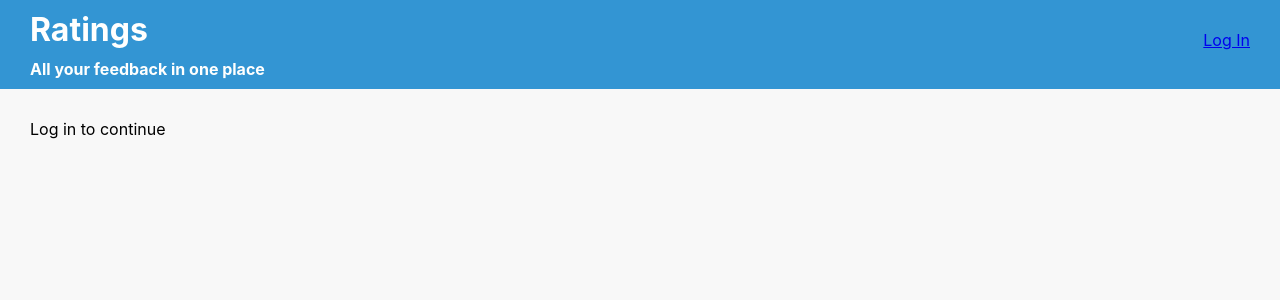
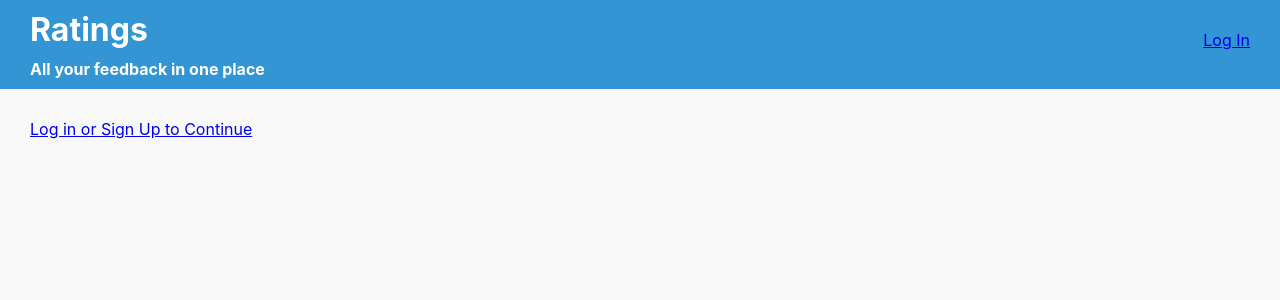
Before and after one commit to dcaponi/fitrep-fe, a React (Create React App) app: page / in a window 1280 px wide. Shown: the top 300 px of the page. Built offline with nearby package versions, Linux system fonts and the light colour scheme; no server answers.

Commit message:
removes unused stats page and adds link to signup page for users not logged in

```diff
--- a/src/App.js
+++ b/src/App.js
@@ -2,7 +2,6 @@ import React, { Component } from 'react';
 import { BrowserRouter, Route } from "react-router-dom";
 import Home from './components/home/home';
 import Rating from './components/rating/rating';
-import Stats from './components/stats/stats';
 import RatingAbout from './components/rating-about/rating-about';
 
 import './main.scss';
@@ -15,7 +14,6 @@ class App extends Component {
         <Route exact path="/rating/" component={RatingAbout} />
         <Route exact path="/" component={Home} />
         <Route exact path="/login" component={() => window.location = `${process.env.REACT_APP_LOGIN_URL}/login?redirect=${process.env.REACT_APP_RATINGS_URL}/stats`} />
-        <Route path="/stats" component={Stats} />
       </BrowserRouter>
     );
   }
--- a/src/components/home/home.js
+++ b/src/components/home/home.js
@@ -64,6 +64,7 @@ class Home extends Component {
   }
 
   render(){
+    let linkString = process.env.REACT_APP_LOGIN_URL + "/login?redirect=" + process.env.REACT_APP_RATINGS_URL;
     if(this.props.isAuthenticated){
       return (
         <AppWrapper>
@@ -80,7 +81,11 @@ class Home extends Component {
       );
     }
     return (
-      <AppWrapper><div className="home">Log in to continue</div></AppWrapper>
+      <AppWrapper>
+        <div className="home">
+          <a href={linkString}>Log in or Sign Up to Continue</a>
+        </div>
+      </AppWrapper>
     )
   }
 }
--- a/src/components/stats/stats.js
+++ /dev/null
@@ -1,16 +0,0 @@
-import React, { Component } from 'react';
-import AppWrapper from '../../ui-components/app-wrapper/app-wrapper';
-
-class Stats extends Component {
-  render(){
-    return (
-      <AppWrapper>
-        <div className="stats">
-          STATS
-        </div>
-      </AppWrapper>
-    );
-  }
-}
-
-export default Stats;
--- a/src/components/stats/stats.scss
+++ /dev/null
@@ -1,5 +0,0 @@
-.stats {
-  background: #F8F8F8;
-  padding: 10px;
-  flex: 1;
-}
--- a/src/main.scss
+++ b/src/main.scss
@@ -6,7 +6,6 @@
 @import "components/home/home";
 @import "components/rating/rating";
 @import "components/rating-about/rating-about";
-@import "components/stats/stats";
 
 @import "ui-components/app-wrapper/app-wrapper";
 @import "ui-components/comments-box/comments-box";
```
